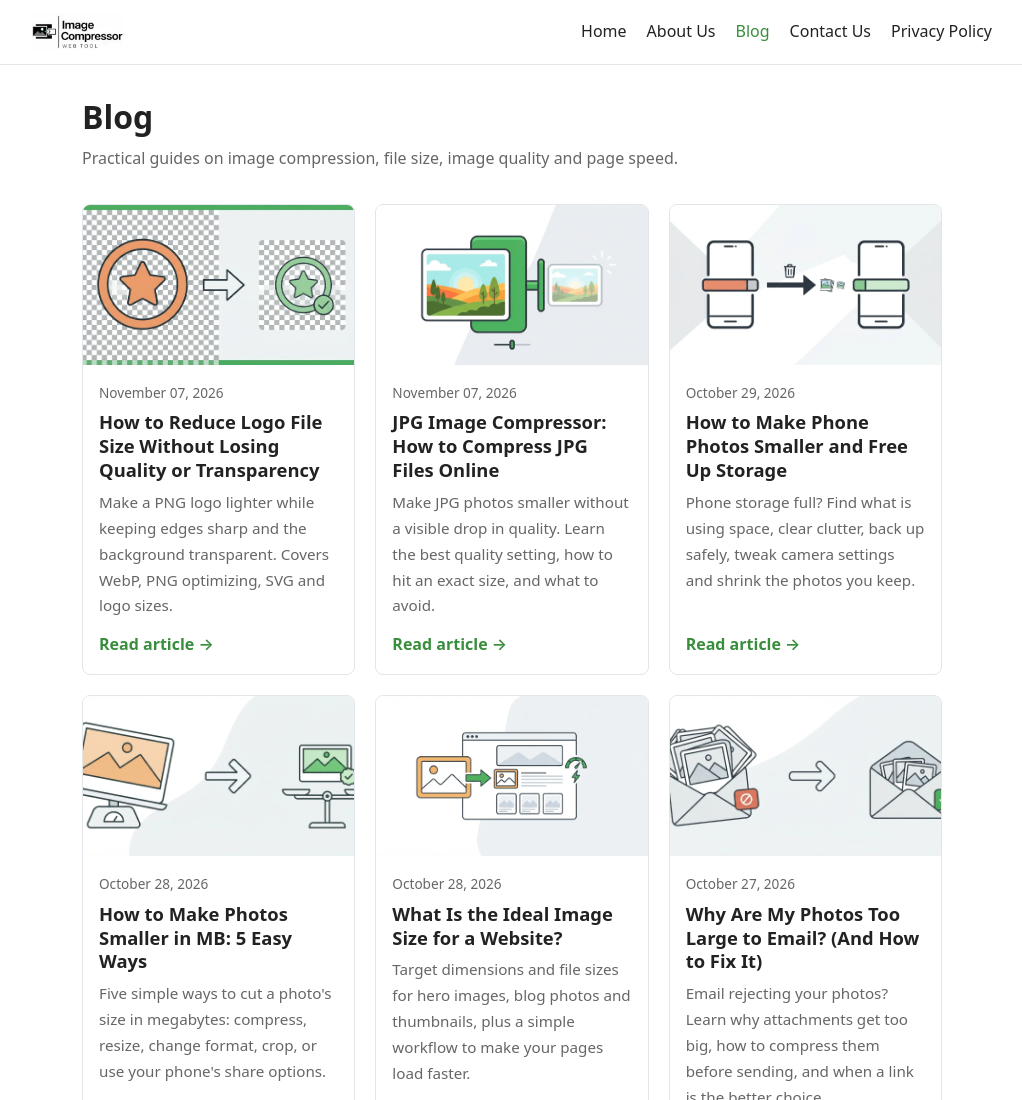
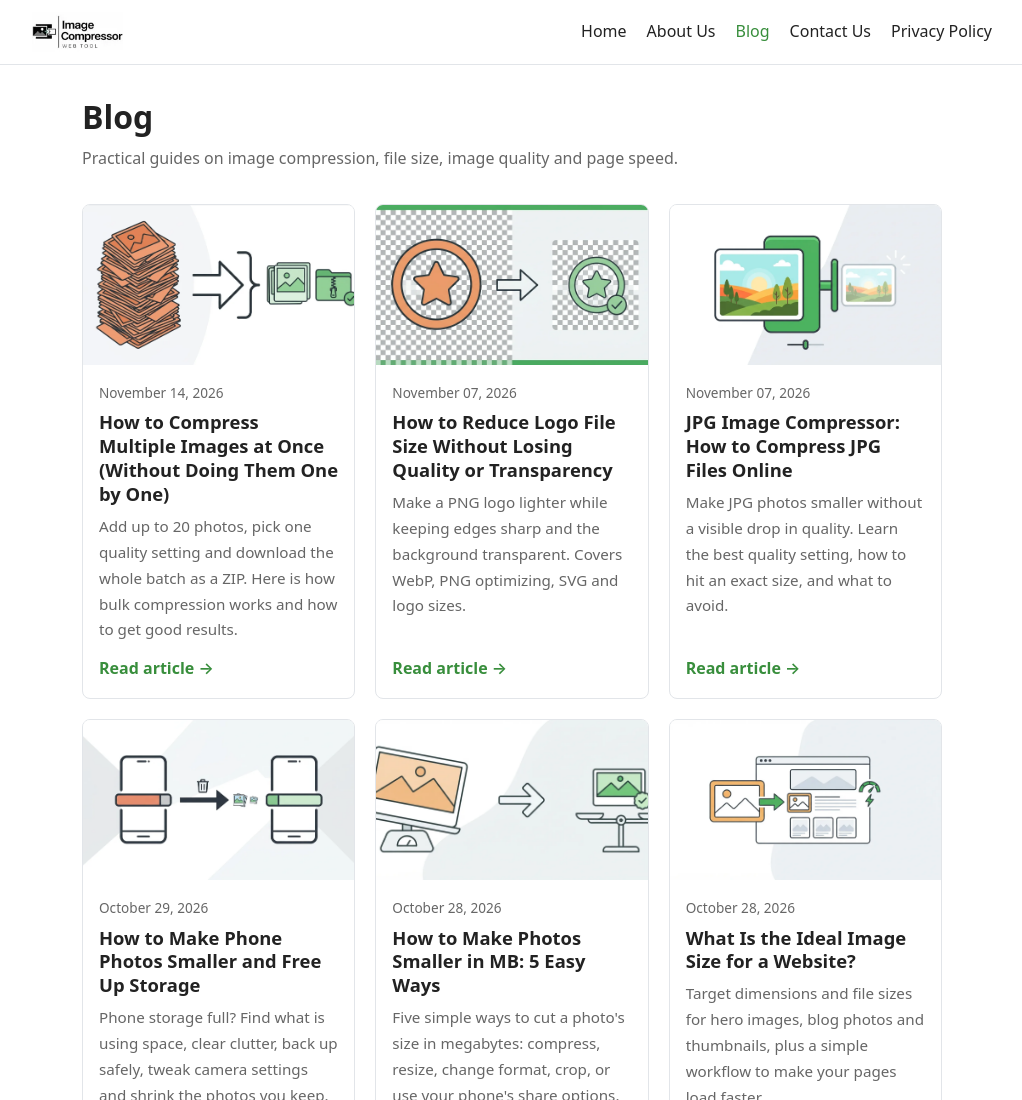
Before and after one commit to 234-4/Image-Compression, a plain HTML site: page blog/index.html in a window 1280 px wide. Shown: the top 1100 px of the page, without its empty margins (128-1150 px from the left). Drawn offline with Linux system fonts and the light colour scheme.

Commit message:
Add post card for compressing multiple images
Added a new post card for bulk image compression with details.

```diff
--- a/blog/index.html
+++ b/blog/index.html
@@ -98,6 +98,15 @@
 
       <!-- ===== POST CARDS: newest first. Copy one card per new post and paste it ABOVE the previous one. ===== -->
 <article class="post-card">
+  <img class="post-card__img" src="/blog/compress-multiple-images-at-once.webp" alt="Several photos being compressed together in a batch" width="380" height="214" loading="lazy">
+  <div class="post-card__body">
+    <p class="post-card__date">November 14, 2026</p>
+    <h2 class="post-card__title"><a href="/blog/compress-multiple-images-at-once.html">How to Compress Multiple Images at Once (Without Doing Them One by One)</a></h2>
+    <p class="post-card__excerpt">Add up to 20 photos, pick one quality setting and download the whole batch as a ZIP. Here is how bulk compression works and how to get good results.</p>
+    <a class="post-card__more" href="/blog/compress-multiple-images-at-once.html">Read article →</a>
+  </div>
+</article>
+      <article class="post-card">
   <img class="post-card__img" src="/blog/reduce-logo-file-size.webp" alt="Logo being compressed to a smaller file while keeping a transparent background" width="380" height="214" loading="lazy">
   <div class="post-card__body">
     <p class="post-card__date">November 07, 2026</p>
```
